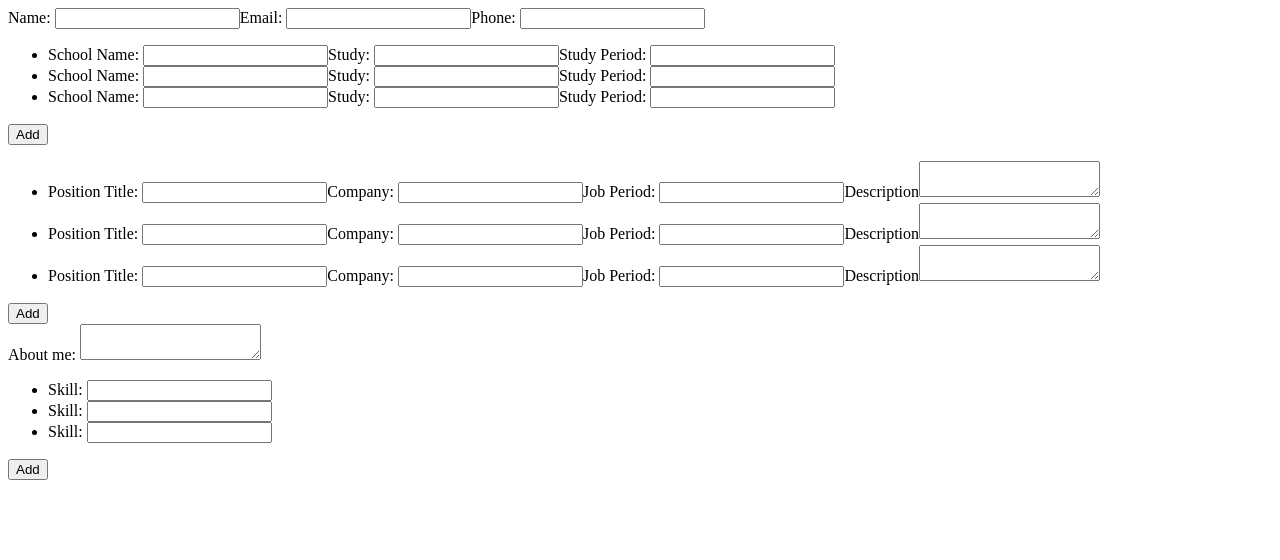
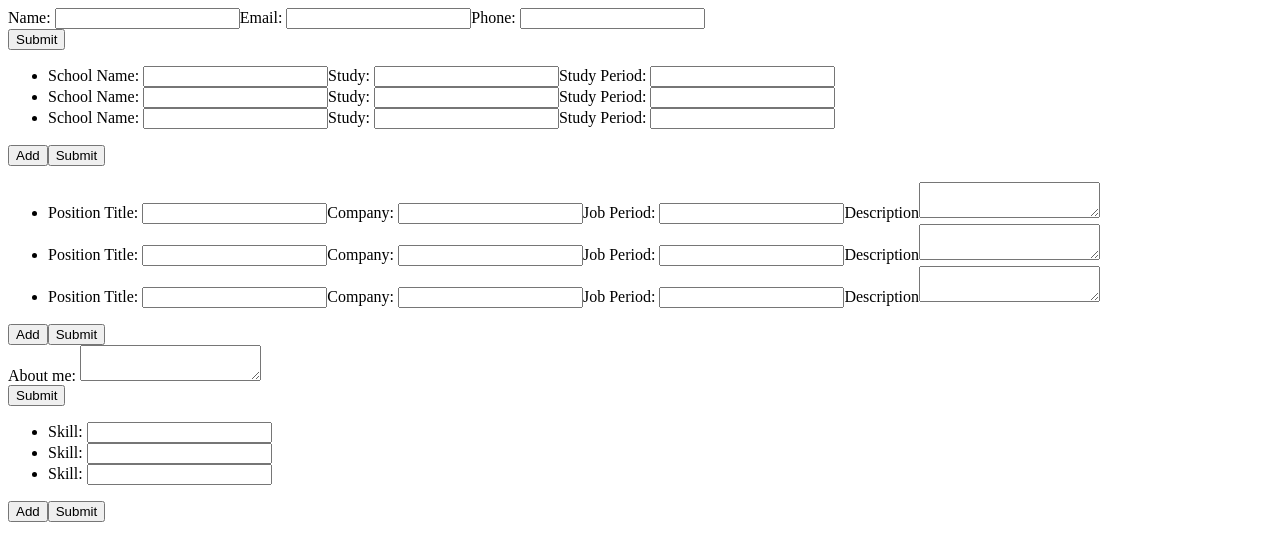
Before and after one commit to NestorNebula/cv-application, a React (Vite) app: page / in a window 1280 px wide. Shown: the top 560 px of the page. Built offline with nearby package versions, Linux system fonts and the light colour scheme.

Commit message:
feat: add submit button for each section

```diff
--- a/src/components/Section.jsx
+++ b/src/components/Section.jsx
@@ -6,12 +6,14 @@ function Section({ type, cvsubmit = false }) {
     return (
       <section className={type}>
         <Form type={type} />
+        <button>Submit</button>
       </section>
     );
   } else {
     return (
       <section className={type}>
         <List type={type} />
+        <button>Submit</button>
       </section>
     );
   }
```
